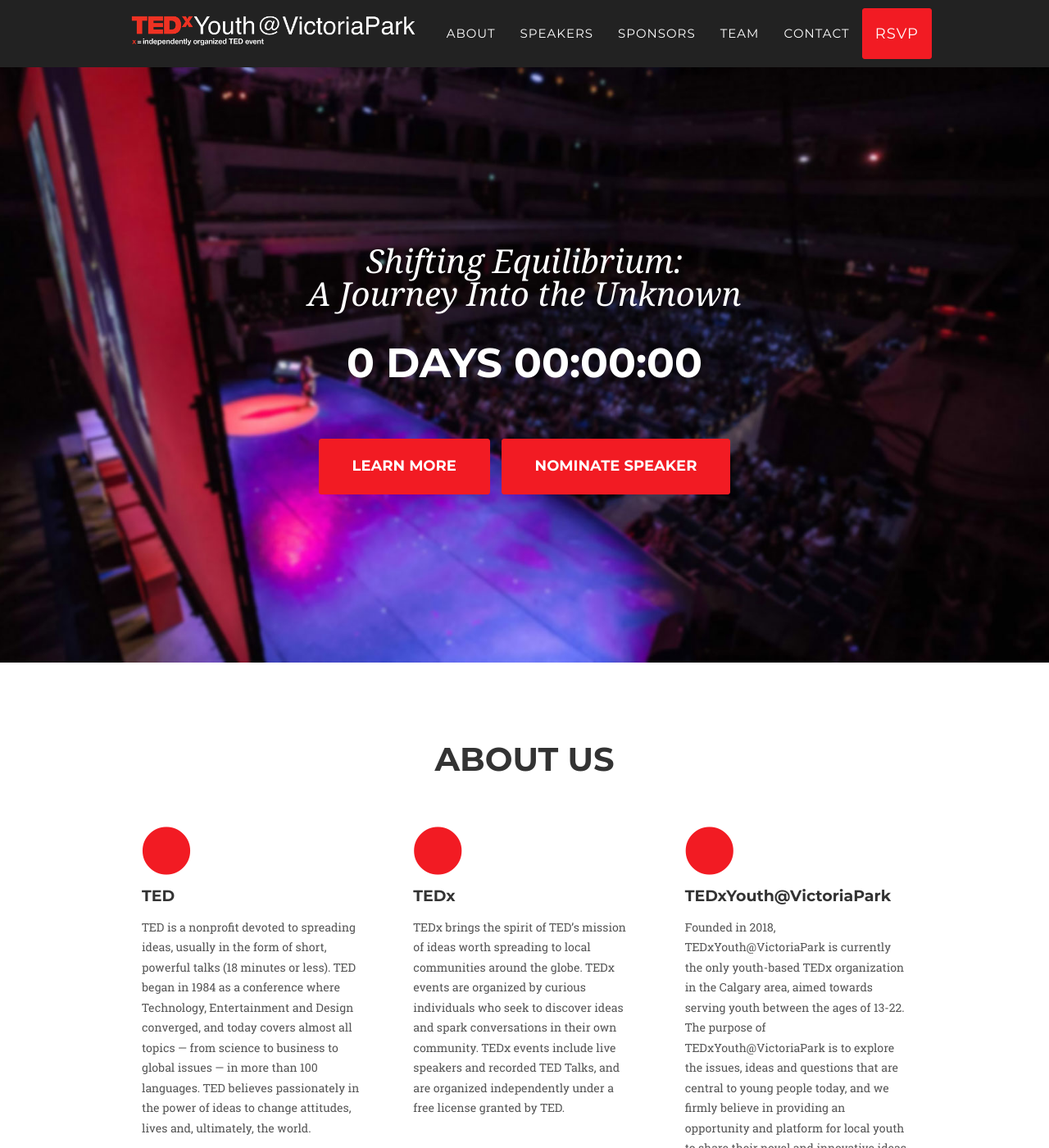
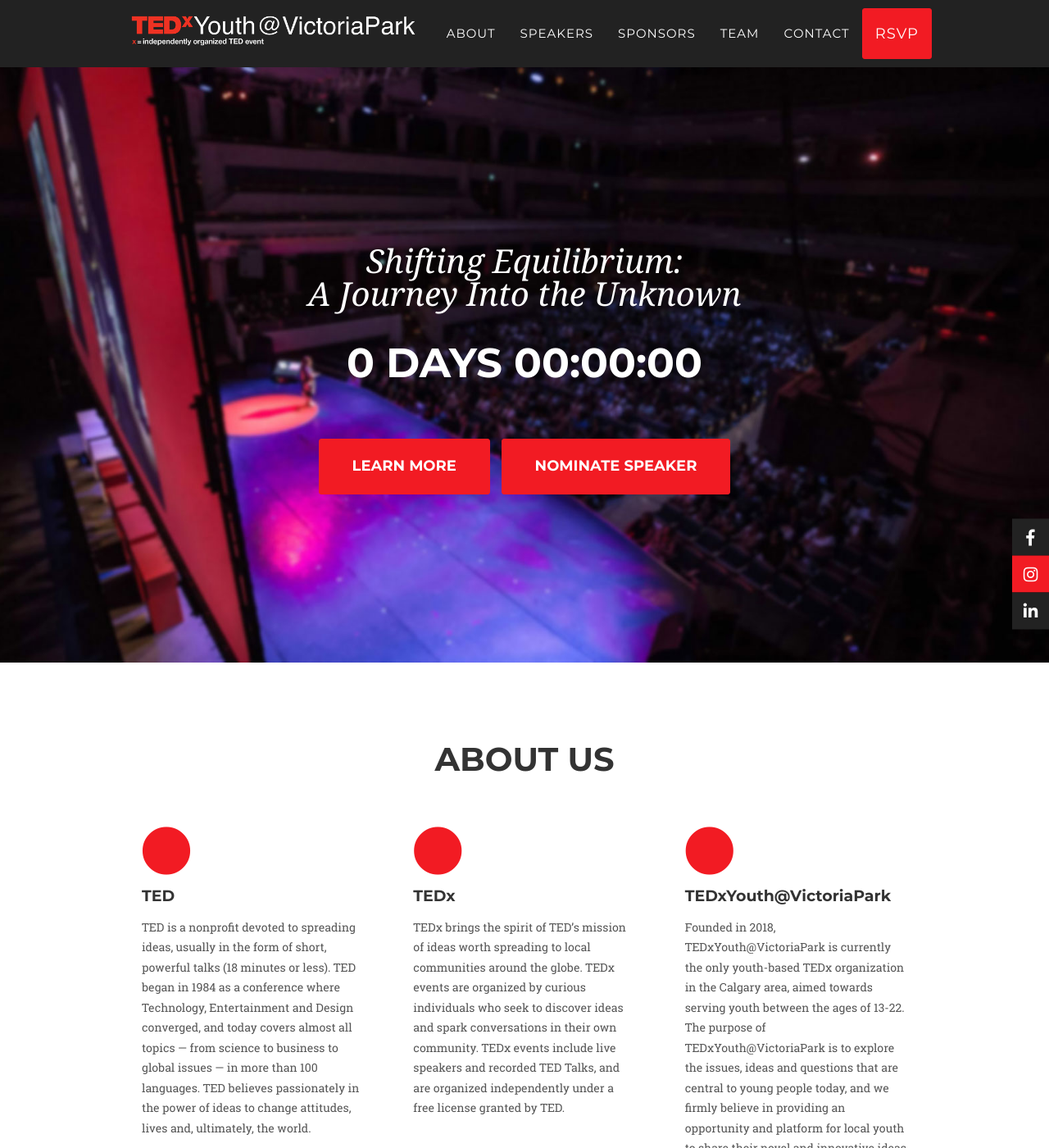
Before and after one commit to rxyang0/tedxyouthvictoriapark, a Jekyll site: the page built from index.html, in a window 1280 px wide and 1400 px high. Shown: the whole window at 82% size. Built offline with Jekyll 4.4.1, drawn with Linux system fonts in a browser that asks for light colours.

Commit message:
Add sticky social bar and update LinkedIn

```diff
--- a/_config.yml
+++ b/_config.yml
@@ -15,6 +15,8 @@
       url: https://www.facebook.com/tedxyouthvictoriapark
     - title: instagram
       url: https://www.instagram.com/tedxyouthvictoriapark
+    - title: linkedin-in
+      url: https://www.linkedin.com/company/tedxyouthvictoriapark/
 
 # Build settings
 host: 0.0.0.0
--- a/_includes/footer.html
+++ b/_includes/footer.html
@@ -7,7 +7,8 @@
 			<div class="col-md-4">
 				<ul class="list-inline social-buttons">
 					{% for network in site.social %}
-					<li><a href="{{ network.url }}"><i class="fab fa-{{ network.title }}"></i></a>
+					<li>
+					<a href="{{ network.url }}" target="_blank"><i class="fab fa-{{ network.title }}"></i></a>
 					</li>
 					{% endfor %}
 				</ul>
--- /dev/null
+++ b/_includes/icon-bar.html
@@ -0,0 +1,5 @@
+<div class="icon-bar">
+    {% for network in site.social %}
+    <a href="{{ network.url }}" target="_blank" class="icon-bar-{{ network.title }}"><i class="fab fa-{{ network.title }}"></i></a>
+    {% endfor %}
+</div>
--- a/_includes/style.scss
+++ b/_includes/style.scss
@@ -4,3 +4,4 @@
 @import "bootstrap";
 @import "general";
 @import "pages/nominate-speaker";
+@import "icon-bar";
--- a/_layouts/home.html
+++ b/_layouts/home.html
@@ -7,6 +7,7 @@
     <body id="page-top" class="index">
     {% include navbar.html %}
     {% include header.html %}
+    {% include icon-bar.html %}
     {% include about.html %}
     {% include theme.html %}
     {% include speakers.html %}
--- /dev/null
+++ b/_sass/icon-bar.scss
@@ -0,0 +1,48 @@
+@media (min-width:992px) {
+	.icon-bar {
+        position: fixed;
+        top: 50%;
+        -webkit-transform: translateY(-50%);
+        -ms-transform: translateY(-50%);
+        transform: translateY(-50%);
+        right: 0;
+    }
+
+    .icon-bar a {
+        display: block;
+        text-align: center;
+        width: 45px;
+        height: 45px;
+        font-size: 20px;
+        line-height: 45px;
+        outline: 0;
+        color: #fff;
+        background-color: #222;
+        transition: all .3s;
+        -webkit-transition: all .3s;
+        -moz-transition: all .3s;
+    }
+
+    .icon-bar a:hover,
+    .icon-bar a:focus,
+    .icon-bar a:active {
+        background-color: $colorPrimary;
+    }
+
+    .icon-bar a.icon-bar-instagram {
+        background-color: $colorPrimary;
+    }
+
+    .icon-bar a.icon-bar-instagram:hover,
+    .icon-bar a.icon-bar-instagram:focus,
+    .icon-bar a.icon-bar-instagram:active {
+        color: $colorPrimary;
+        background-color: #222;
+    }
+}
+
+@media (max-width:991px) {
+    .icon-bar {
+        display: none;
+    }
+}
```
